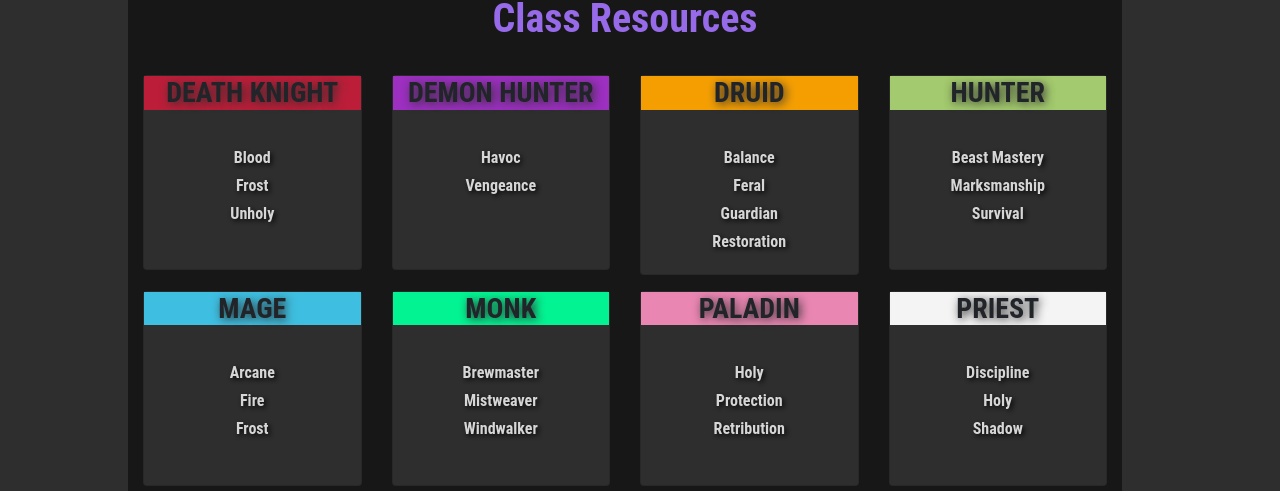
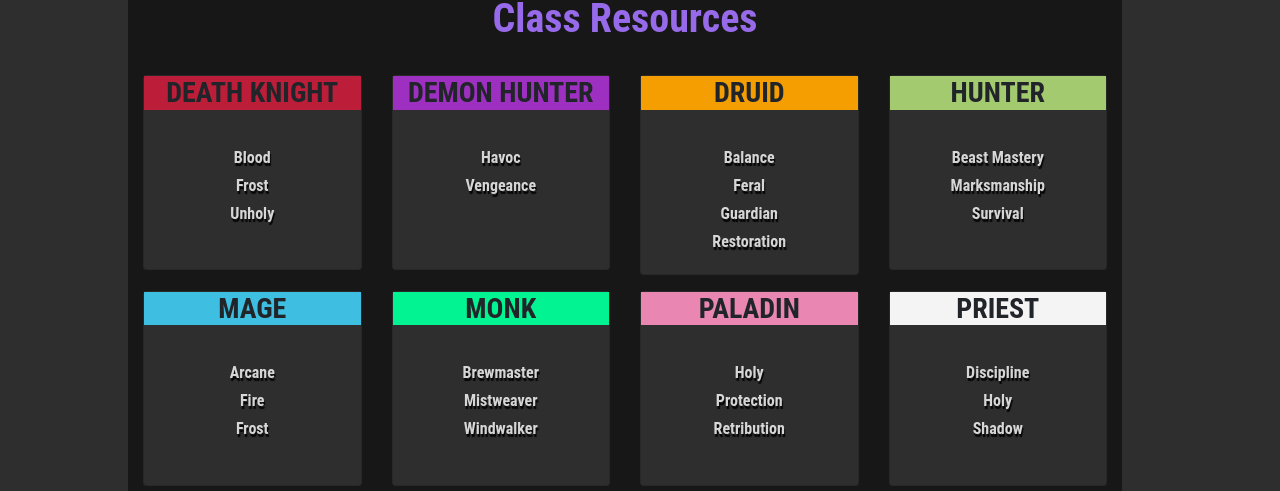
Before and after one commit to DChase-Cad/Ashes_React, a React (Create React App) app in the folder from_ashes/: page /classresources in a window 1280 px wide. Shown: the part 256-747 px from the top of the page. Built offline with nearby package versions, Linux system fonts and the light colour scheme.

Commit message:
styled more of class resources

```diff
--- a/from_ashes/src/App.css
+++ b/from_ashes/src/App.css
@@ -565,12 +565,12 @@
 }
 
 .specs{
-  text-shadow: 2px 2px 5px black;
+  text-shadow: 1px 3px 1px black;
   opacity:.9;
   color:rgba(255,255,255,.9)
 }
 
 .spec-titles{
-  text-shadow: 2px 2px 10px #2e2e2e;
+  /* text-shadow: 2px 2px 10px #494646; */
   opacity:.95;
 }
```
